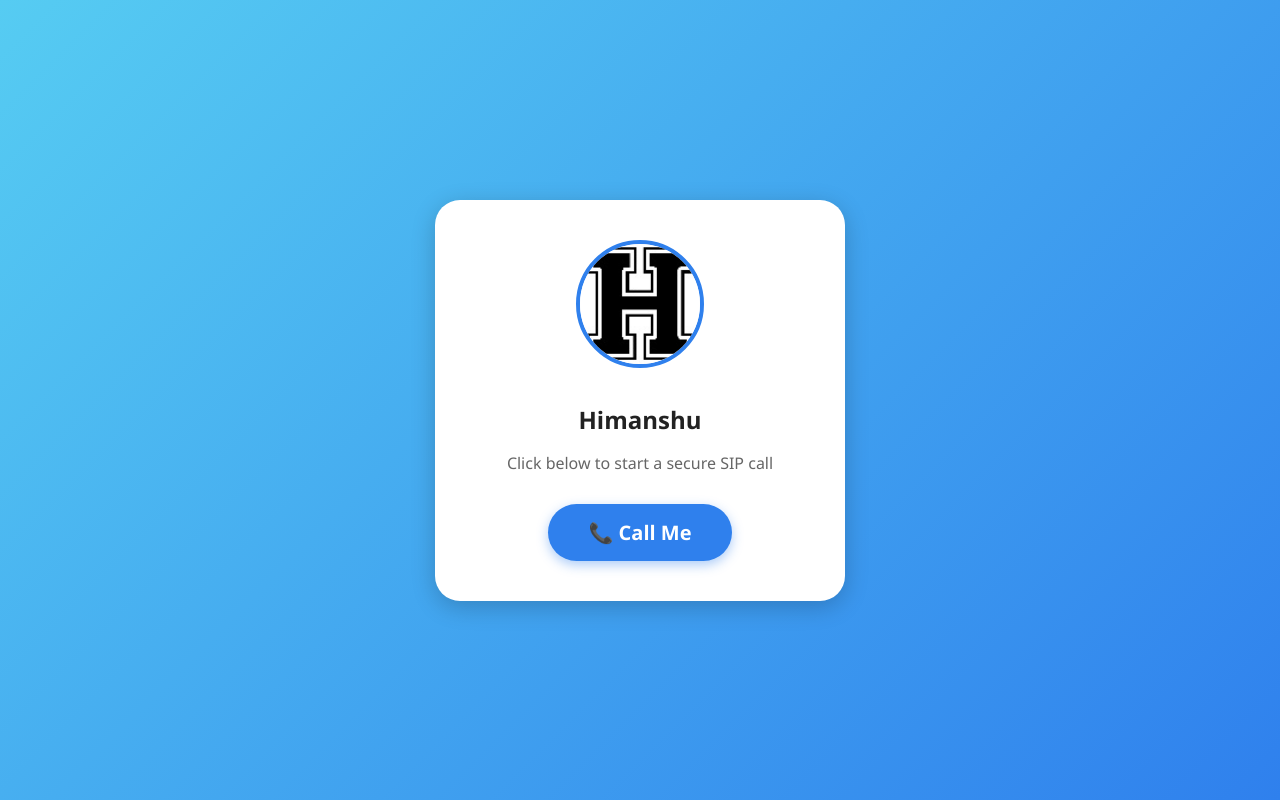
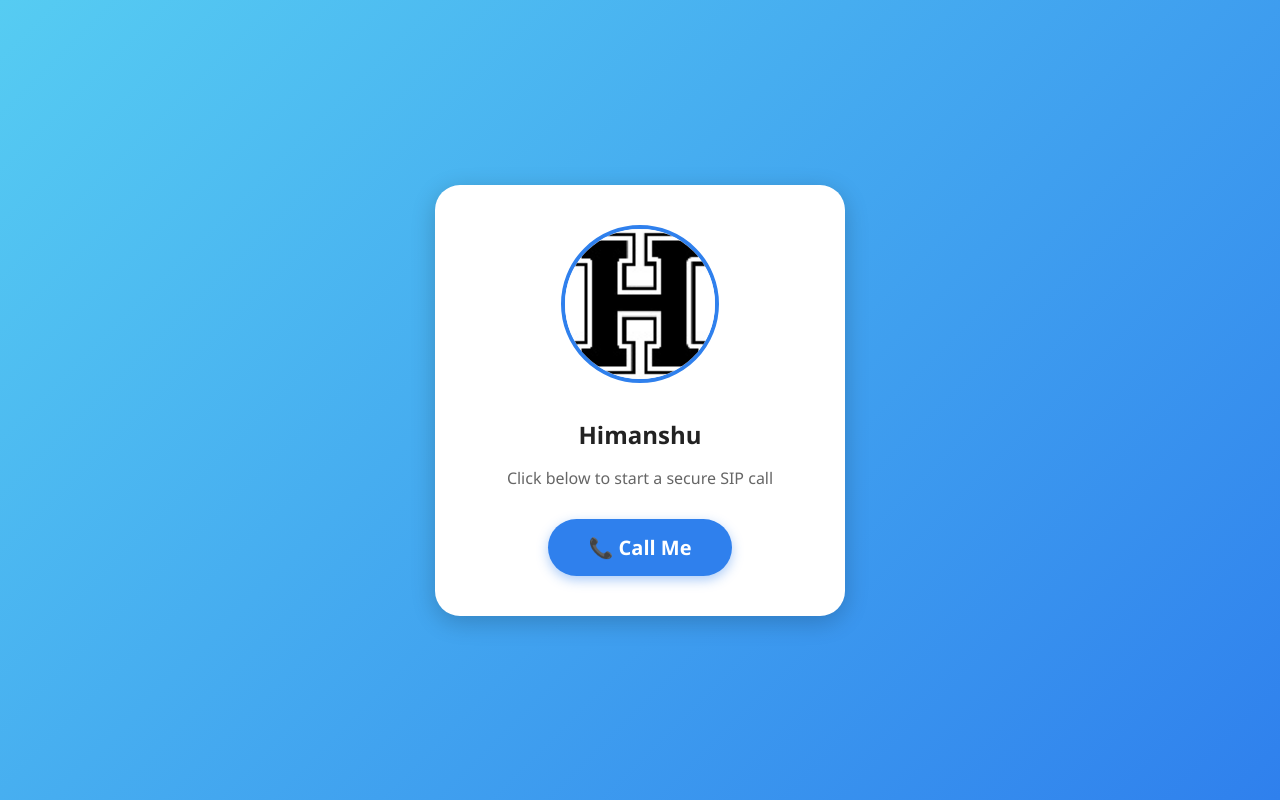
Before and after one commit to himinaction6-gif/Call, a plain HTML site: page index.html in a window 1280 px wide. Drawn offline with Linux system fonts and the light colour scheme.

Commit message:
Update index.html

```diff
--- a/index.html
+++ b/index.html
@@ -6,7 +6,7 @@
   <title>Call Himanshu</title>
   <meta property="og:title" content="Call Himanshu">
   <meta property="og:description" content="Click to start a secure SIP call with Himanshu">
-  <!-- Updated to your real image -->
+  <!-- Your uploaded image -->
   <meta property="og:image" content="https://himinaction6-gif.github.io/Call/IMG_0719.jpeg">
   <meta property="og:type" content="website">
   <style>
@@ -29,12 +29,14 @@
       width: 90%;
     }
     .avatar {
-      width: 120px;
-      height: 120px;
-      border-radius: 50%;
-      object-fit: cover;
+      width: 150px;          /* slightly bigger circle */
+      height: 150px;
+      border-radius: 50%;    /* makes it circular */
+      object-fit: cover;     /* fills the circle nicely */
+      object-position: center; /* keeps it centered */
       margin-bottom: 20px;
       border: 4px solid #2f80ed;
+      background-color: #fff; /* in case image doesn't fill */
     }
     h1 {
       margin: 10px 0;
@@ -65,7 +67,7 @@
 </head>
 <body>
   <div class="card">
-    <!-- Avatar updated to your real image -->
+    <!-- Avatar uses the uploaded image -->
     <img class="avatar" src="IMG_0719.jpeg" alt="Profile Photo">
     <h1>Himanshu</h1>
     <p>Click below to start a secure SIP call</p>
```
